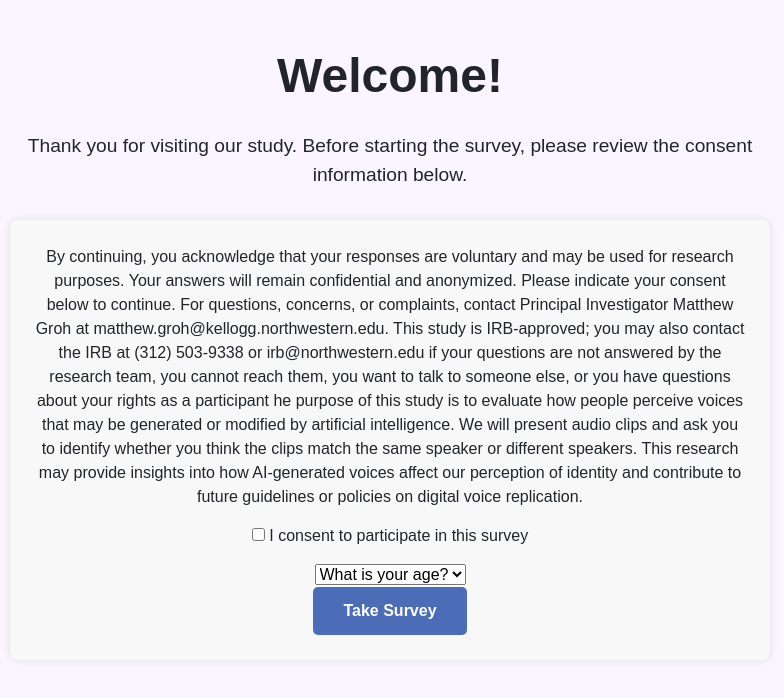
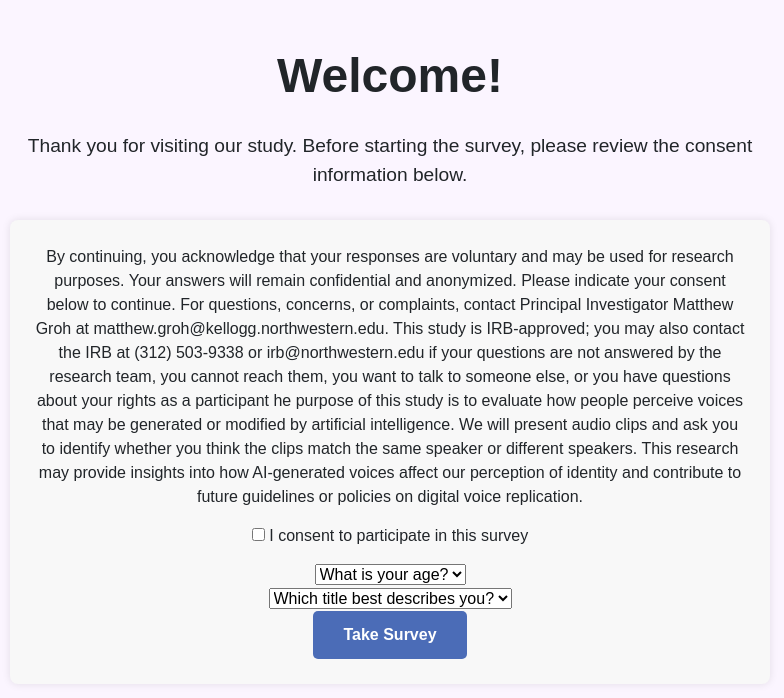
Before and after one commit to b1982384/SLIME-survey-app, a React (Vite) app in the folder survey_app/: page / in a window 1280 px wide. Shown: the top 698 px of the page, without its empty margins (250-1034 px from the left). Built offline with nearby package versions, Linux system fonts and the light colour scheme.

Commit message:
single predictor dropdown added

```diff
--- a/survey_app/src/HomePage.tsx
+++ b/survey_app/src/HomePage.tsx
@@ -7,6 +7,7 @@ const HomePage: React.FC = () => {
   const [consentGiven, setConsentGiven] = useState(false);
   const [showConsentError, setShowConsentError] = useState(false);
   const [Age, setAge] = useState("");
+  const [SinglePredicter, setSinglePredicter] = useState("");
   const handleTakeSurvey = () => {
     if (!consentGiven) {
       setShowConsentError(true);
@@ -48,7 +49,7 @@ const HomePage: React.FC = () => {
           <p className="consent-error">Please give consent to continue.</p>
         )}
 
-          <div className = "age dropdown">
+          <div className = "age-dropdown">
             <select value={Age} onChange = {(event) => setAge(event.target.value)}>
               <option value="" disabled hidden>What is your age?</option>
               <option value="18-24">18-24</option>
@@ -60,7 +61,17 @@ const HomePage: React.FC = () => {
               <option value="Decline">Prefer not to say</option>
             </select>
           </div>
-
+          <div className = "predictor-dropdown">
+            <select value={SinglePredicter} onChange={(event) => setSinglePredicter(event.target.value)}>
+              <option value = "" disabled hidden>Which title best describes you?</option>
+              <option value="Nonmusician">Nonmusician</option>
+              <option value="Music-loving nonmusician">Music-loving nonmusician</option>
+              <option value="Amateur musician">Amateur musician</option>
+              <option value="Serious amateur musician">Serious amateur musician</option>
+              <option value="Semi-professional musician">Semi-professional musician</option>
+              <option value="Professional musician">Professional musician</option>
+            </select>
+          </div>
         <button className="take-survey-button" onClick={handleTakeSurvey}>
           Take Survey
         </button>
```
